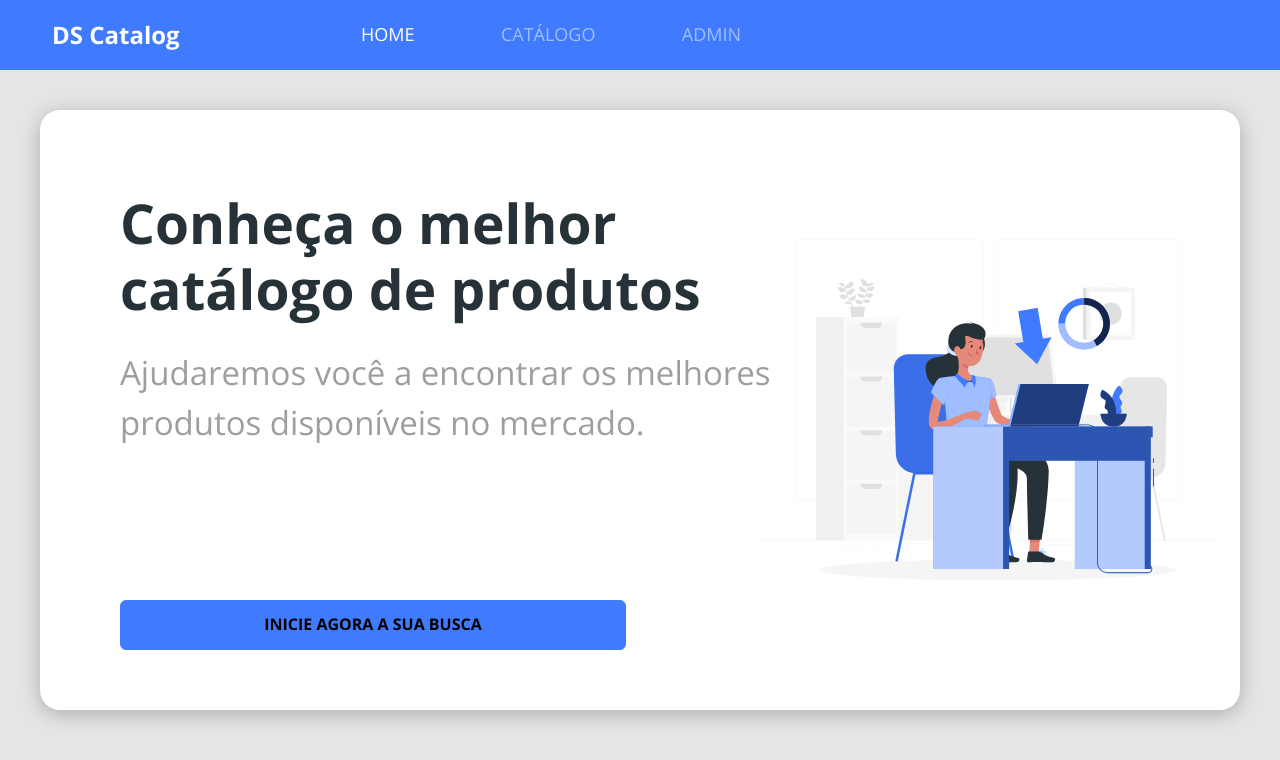
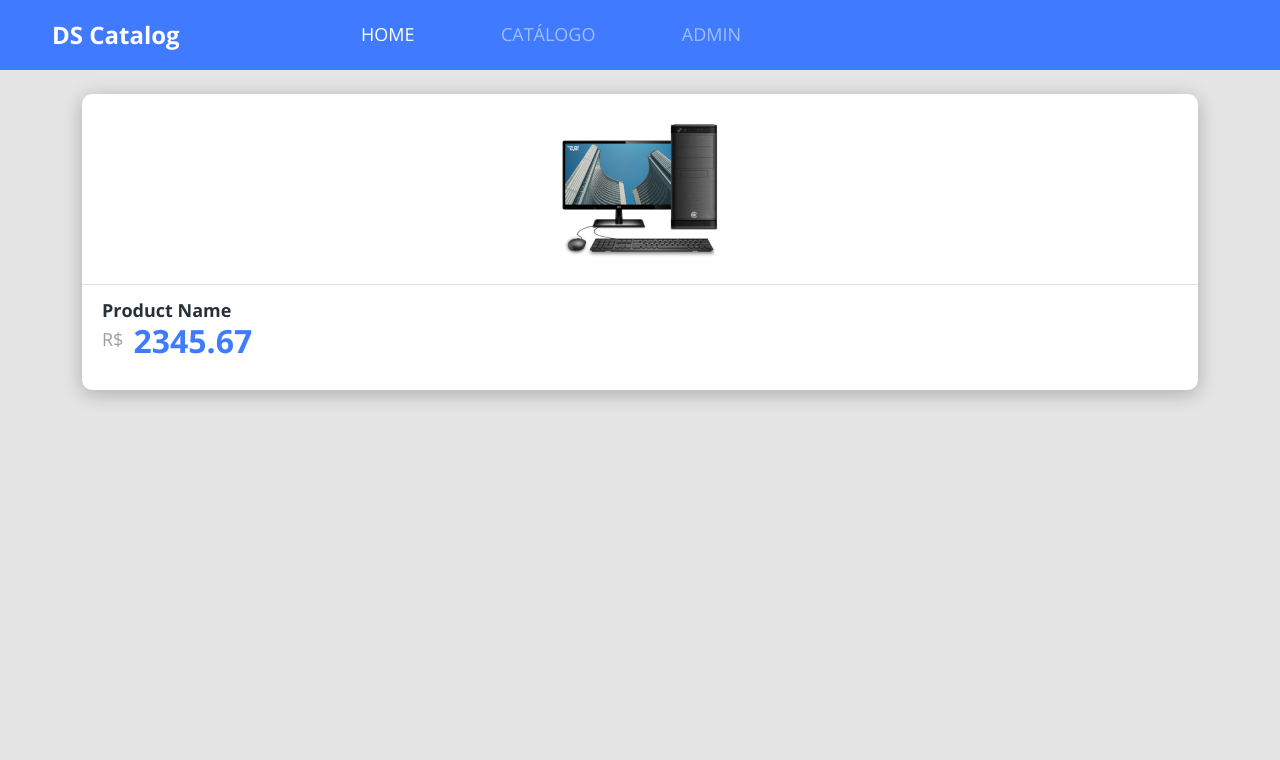
Before and after one commit to DiSousaDev/dscatalog, a React (Vite) app in the folder frontend/: page / in a window 1280 px wide. Shown: the top 760 px of the page. Built offline with nearby package versions, Linux system fonts and the light colour scheme.

Commit message:
ProductPrice, ProductCard e Catalog

```diff
--- a/frontend/src/App.css
+++ b/frontend/src/App.css
@@ -1,15 +1,21 @@
 @import url('https://fonts.googleapis.com/css2?family=Open+Sans:wght@400;700&family=Roboto:wght@300;400;700&display=swap');
 
 * {
-    font-family: 'Open Sans', sans-serif;
+  font-family: 'Open Sans', sans-serif;
 }
 
-h1, h2, h3, h4, h5, h6 {
-    font-weight: 700;
-    margin-bottom: 0;
+h1,h2,h3,h4,h5,h6 {
+  font-weight: 700;
+  margin-bottom: 0;
 }
 
 a, a:hover {
-    text-decoration: none;
-    color: unset;
+  text-decoration: none;
+  color: unset;
 }
+
+.base-card {
+  background-color: #fff;
+  border-radius: 10px;
+  box-shadow: 0px 4px 20px rgba(0, 0, 0, 0.25);
+}
--- a/frontend/src/App.tsx
+++ b/frontend/src/App.tsx
@@ -1,11 +1,10 @@
 import './assets/styles/custom.scss';
 import './App.css'
-import Navbar from './components/Navbar';
-import Home from './pages/Home';
+import Catalog from './pages/Catalog';
 
 const App = () => {
   return (
-    <Home />
+    <Catalog />
   )
 }
 
--- /dev/null
+++ b/frontend/src/components/ProductCard/index.tsx
@@ -0,0 +1,20 @@
+import ProductImg from '../../assets/images/product.png';
+import ProductPrice from '../ProductPrice';
+
+import './styles.css'
+
+const ProductCard = () => {
+    return (
+        <div className='base-card product-card'>
+            <div className='card-top-container'>
+                <img src={ProductImg} alt="Nome do produto"/>
+            </div>
+            <div className='card-bottom-container'>
+                <h6>Product Name</h6>
+                <ProductPrice />
+            </div>
+        </div>
+    )
+}
+
+export default ProductCard
--- /dev/null
+++ b/frontend/src/components/ProductCard/styles.css
@@ -0,0 +1,23 @@
+.product-card {
+    margin-bottom: 30px;
+}
+
+.card-top-container {
+    padding: 16px 0px;
+    border-bottom: 1px solid #E1E1E1;
+    text-align: center;
+}
+
+.card-top-container img {
+    width: 158px;
+    height: 158px;
+}
+
+.card-bottom-container {
+    padding: 15px 20px 30px 20px;
+}
+
+.card-bottom-container h6 {
+    font-size: 18px;
+    color: #263238;
+}
--- /dev/null
+++ b/frontend/src/components/ProductPrice/index.tsx
@@ -0,0 +1,13 @@
+
+import './styles.css'
+
+const ProductPrice = () => {
+    return (
+        <div className='product-price-container'>
+            <span>R$</span>
+            <h3>2345.67</h3>
+        </div>
+    )
+}
+
+export default ProductPrice
--- /dev/null
+++ b/frontend/src/components/ProductPrice/styles.css
@@ -0,0 +1,15 @@
+.product-price-container {
+    display: flex;
+}
+
+.product-price-container span {
+    color: #9E9E9E;
+    font-size: 18px;
+    margin-top: 4px;
+}
+
+.product-price-container h3 {
+    color: #407bff;
+    font-size: 32px;
+    margin-left: 10px;
+}
--- /dev/null
+++ b/frontend/src/pages/Catalog/index.tsx
@@ -0,0 +1,16 @@
+import Navbar from '../../components/Navbar'
+import ProductCard from '../../components/ProductCard'
+import './styles.css'
+
+const Catalog = () => {
+    return (
+        <>
+            <Navbar />
+            <div className="container my-4">
+                <ProductCard />
+            </div>
+        </>
+    )
+}
+
+export default Catalog
--- a/frontend/src/pages/Home/index.tsx
+++ b/frontend/src/pages/Home/index.tsx
@@ -8,7 +8,7 @@
         <>
             <Navbar />
             <div className="home-container">
-                <div className="home-card">
+                <div className="base-card home-card">
                     <div className="home-content-container">
                         <div>
                             <h1>Conheça o melhor catálogo de produtos</h1>
--- a/frontend/src/pages/Home/styles.css
+++ b/frontend/src/pages/Home/styles.css
@@ -7,9 +7,7 @@
 .home-card {
   display: flex;
   flex-direction: column-reverse;
-  background-color: #fff;
   border-radius: 20px;
-  box-shadow: 0px 4px 20px rgba(0, 0, 0, 0.25);
 }
 
 .home-content-container {
```
Also changed, not shown: frontend/src/assets/images/product.png (added), frontend/src/pages/Catalog/styles.css (added).
